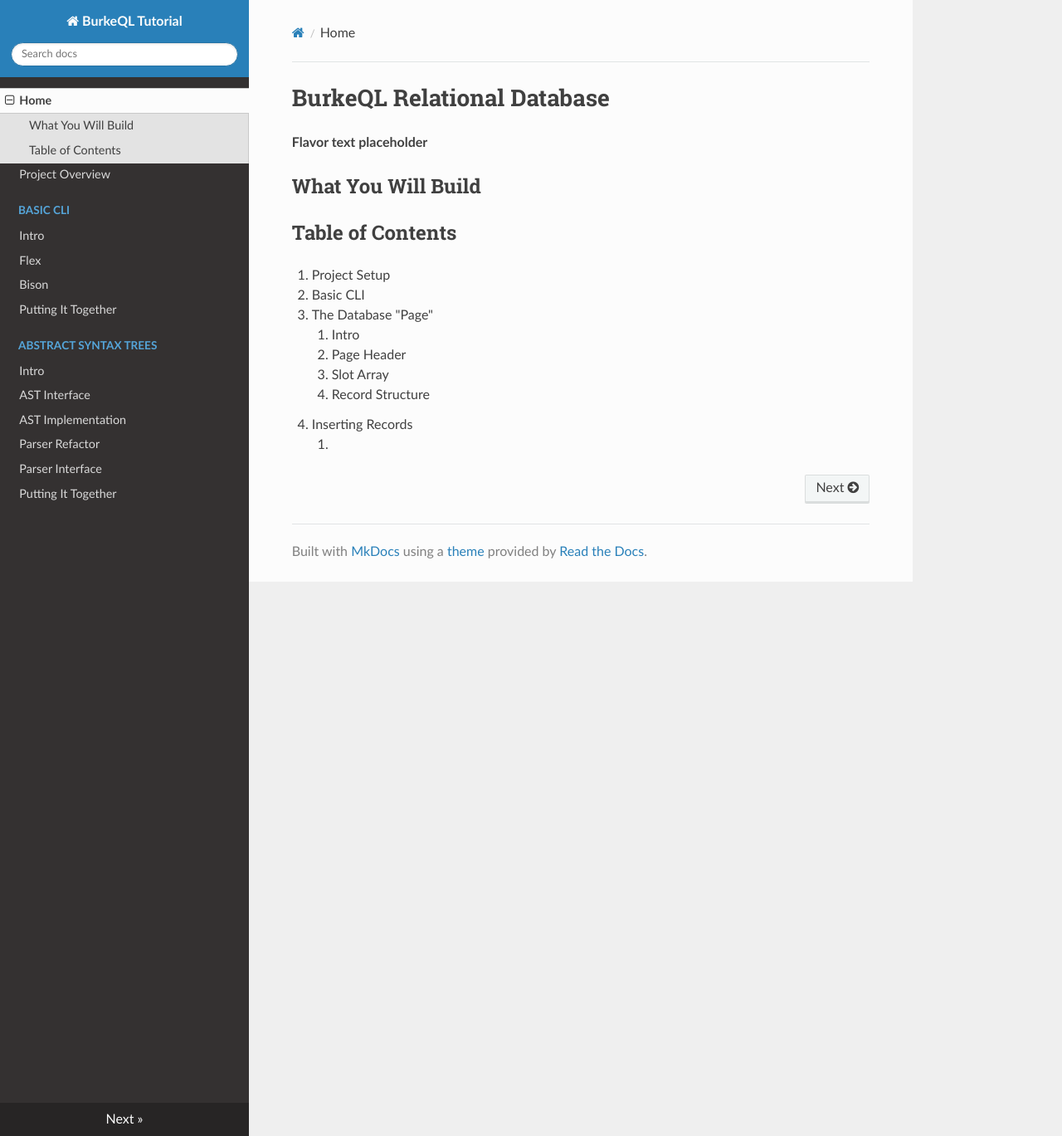
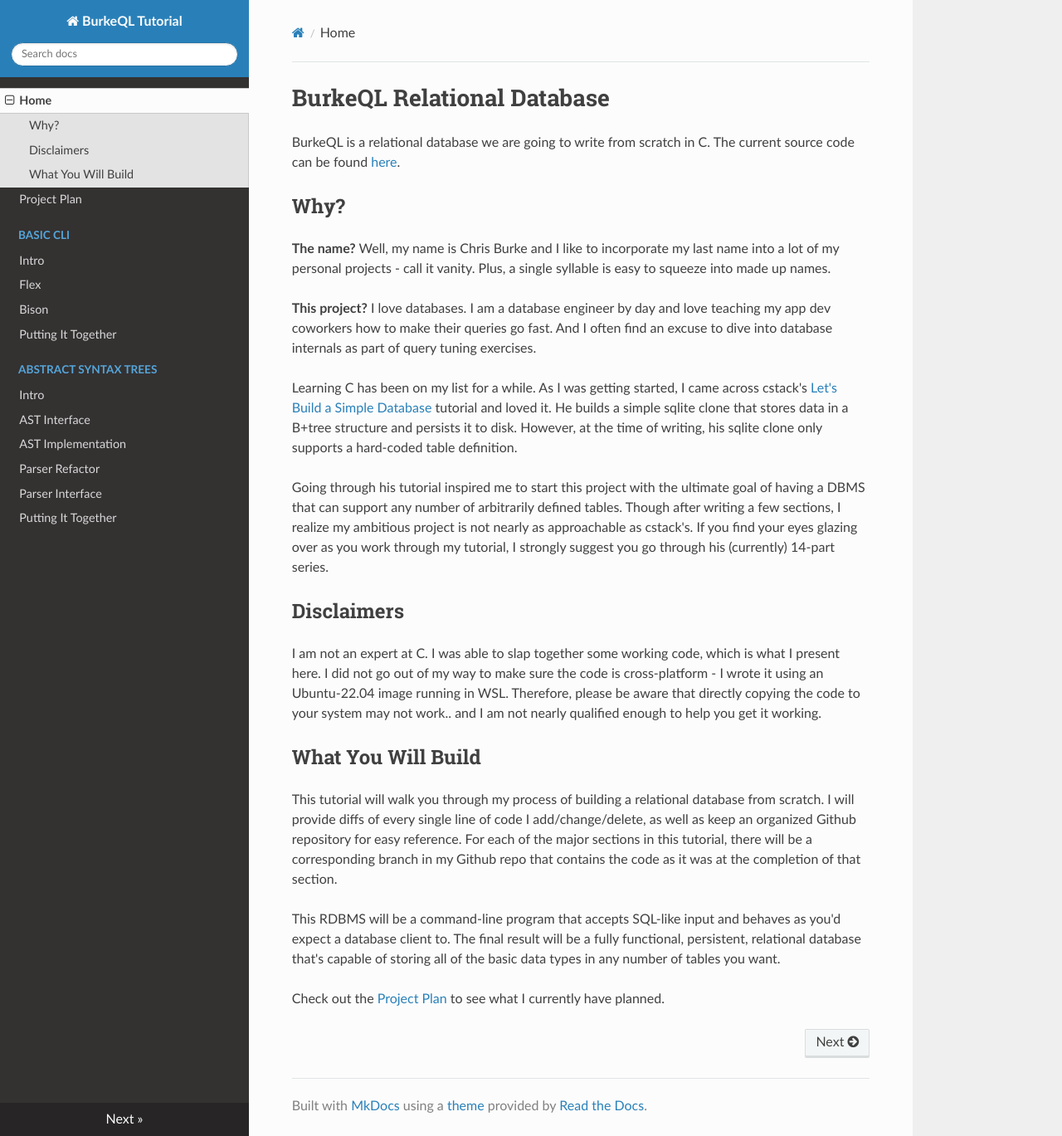
Before and after one commit to burke1791/burkeql-db, an MkDocs documentation site: the page built from docs/index.md, in a window 1280 px wide and 1369 px high. Shown: the whole window at 83% size. Built offline with MkDocs 1.6.1, drawn with Linux system fonts in a browser that asks for light colours; nearby versions of some CDN libraries.

Commit message:
added intro and plan docs

```diff
--- a/docs/index.md
+++ b/docs/index.md
@@ -1,17 +1,25 @@
 # BurkeQL Relational Database
 
-**Flavor text placeholder**
+BurkeQL is a relational database we are going to write from scratch in C. The current source code can be found [here](https://github.com/burke1791/burkeql-db).
+
+## Why?
+
+**The name?** Well, my name is Chris Burke and I like to incorporate my last name into a lot of my personal projects - call it vanity. Plus, a single syllable is easy to squeeze into made up names.
+
+**This project?** I love databases. I am a database engineer by day and love teaching my app dev coworkers how to make their queries go fast. And I often find an excuse to dive into database internals as part of query tuning exercises.
+
+Learning C has been on my list for a while. As I was getting started, I came across cstack's [Let's Build a Simple Database](https://cstack.github.io/db_tutorial/) tutorial and loved it. He builds a simple sqlite clone that stores data in a B+tree structure and persists it to disk. However, at the time of writing, his sqlite clone only supports a hard-coded table definition.
+
+Going through his tutorial inspired me to start this project with the ultimate goal of having a DBMS that can support any number of arbitrarily defined tables. Though after writing a few sections, I realize my ambitious project is not nearly as approachable as cstack's. If you find your eyes glazing over as you work through my tutorial, I strongly suggest you go through his (currently) 14-part series.
+
+## Disclaimers
+
+I am not an expert at C. I was able to slap together some working code, which is what I present here. I did not go out of my way to make sure the code is cross-platform - I wrote it using an Ubuntu-22.04 image running in WSL. Therefore, please be aware that directly copying the code to your system may not work.. and I am not nearly qualified enough to help you get it working.
 
 ## What You Will Build
 
-## Table of Contents
+This tutorial will walk you through my process of building a relational database from scratch. I will provide diffs of every single line of code I add/change/delete, as well as keep an organized Github repository for easy reference. For each of the major sections in this tutorial, there will be a corresponding branch in my Github repo that contains the code as it was at the completion of that section.
 
-1. Project Setup
-1. Basic CLI
-1. The Database "Page"
-    1. Intro
-    1. Page Header
-    1. Slot Array
-    1. Record Structure
-1. Inserting Records
-    1.
+This RDBMS will be a command-line program that accepts SQL-like input and behaves as you'd expect a database client to. The final result will be a fully functional, persistent, relational database that's capable of storing all of the basic data types in any number of tables you want.
+
+Check out the [Project Plan](00-intro/project-plan) to see what I currently have planned.
--- a/mkdocs.yml
+++ b/mkdocs.yml
@@ -2,7 +2,7 @@
 
 nav:
   - Home: index.md
-  - 'Project Overview': 00-intro/project-overview.md
+  - 'Project Plan': 00-intro/project-plan.md
   - 'Basic CLI':
     - Intro: 01-basic-cli/intro.md
     - Flex: 01-basic-cli/flex.md
```
Also changed, not shown: docs/00-intro/project-overview.md (deleted, +0 -27 lines), docs/00-intro/project-plan.md (added, +186 -0 lines), docs/write-your-own.md (deleted, +0 -57 lines).
